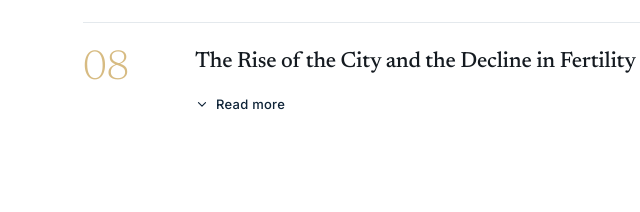
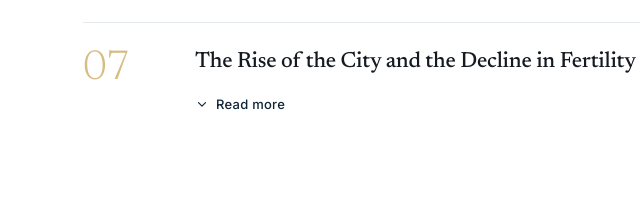
Before and after one commit to alessandrofacchini-git/alessandrofacchini-git.github.io, a plain HTML site: page index.html in a window 1280 px wide. Shown: the part 2730-2942 px from the top of the page, 293-933 px from the left. Drawn offline with Linux system fonts and the light colour scheme.

Commit message:
Change list item number from 08 to 07

```diff
--- a/index.html
+++ b/index.html
@@ -514,7 +514,7 @@ footer a:hover{color:#fff}
 -->
 
   <li class="paper">
-    <div class="num" aria-hidden="true">08</div>
+    <div class="num" aria-hidden="true">07</div>
     <div>
       <h3 class="paper-title">The Rise of the City and the Decline in Fertility</h3>
       <button class="toggle" type="button" data-abstract-toggle
```
